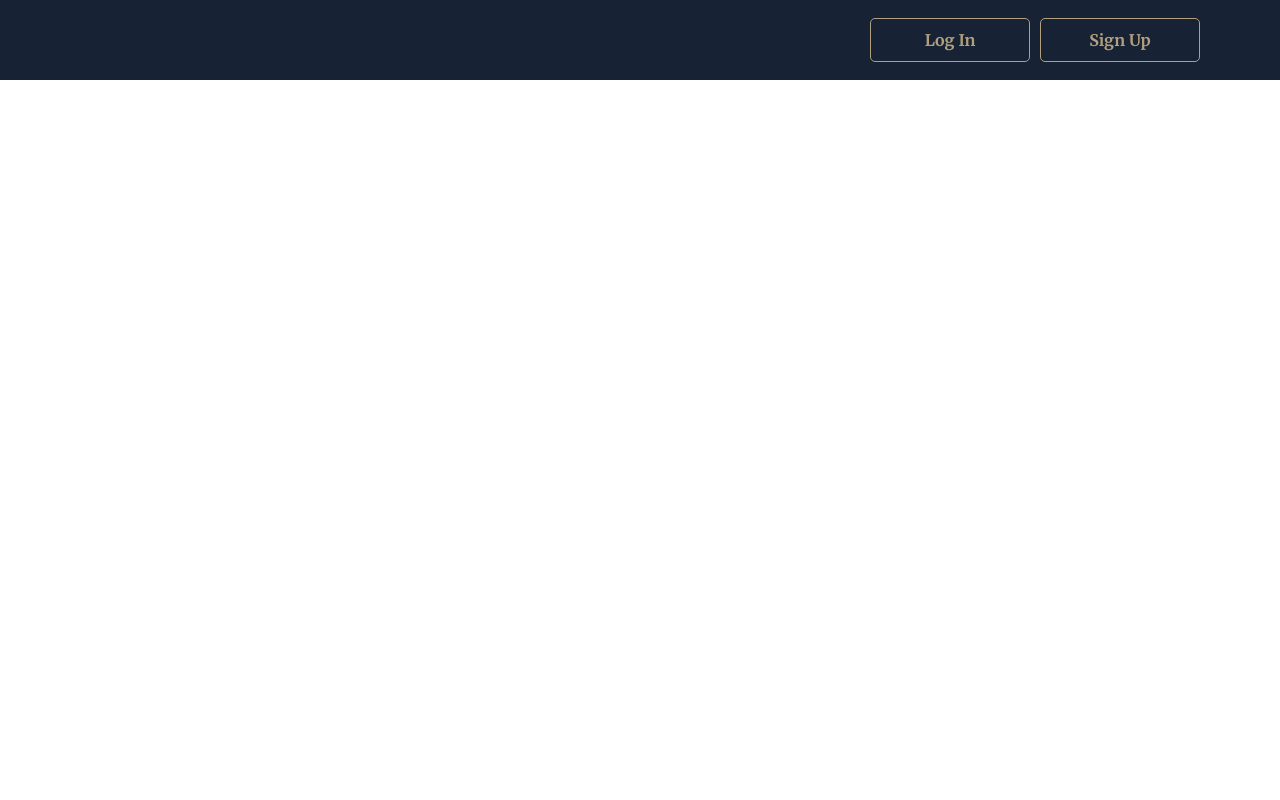
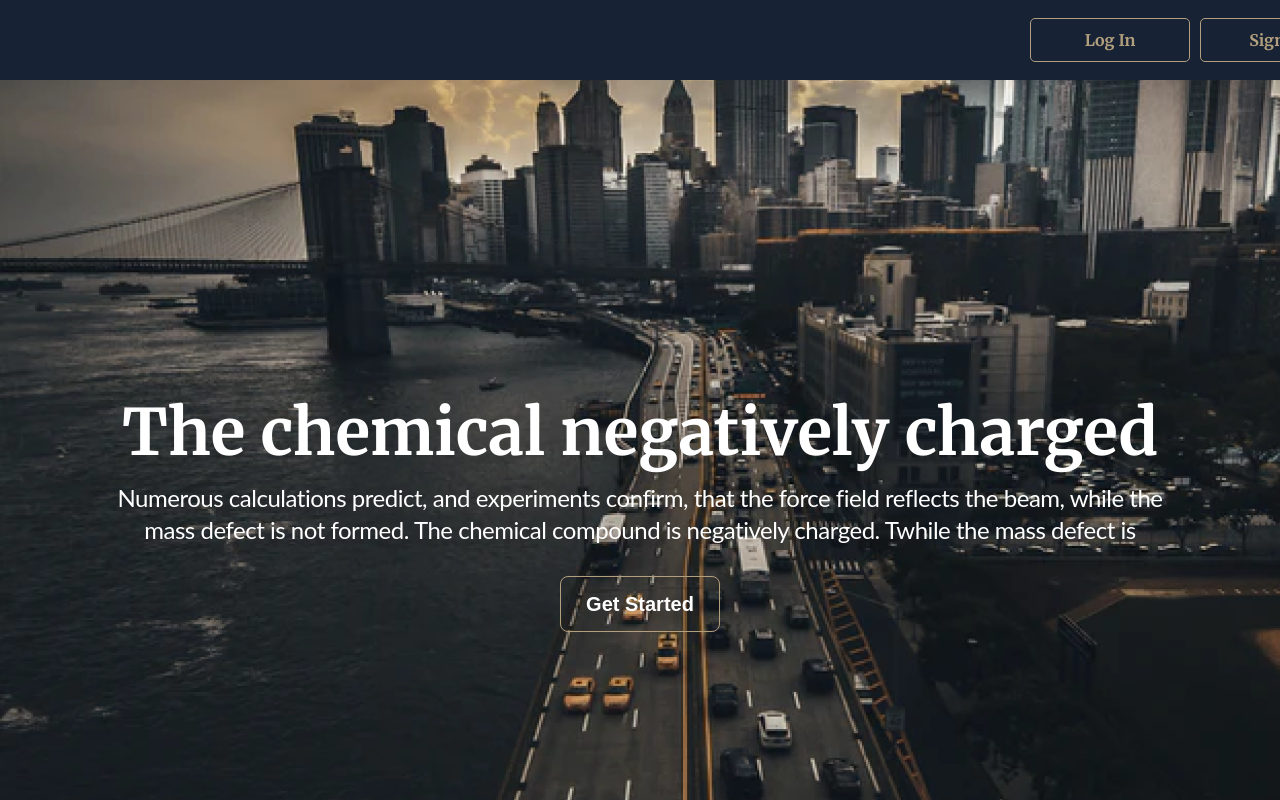
Before and after one commit to Vladimir-Maselskiy/the-chemical-front, a Next.js app: page / in a window 1280 px wide. Shown: the top 800 px of the page. Built offline with nearby package versions, Linux system fonts and the light colour scheme.

Commit message:
feat: start OpenDeals saction

```diff
--- a/src/app/layout.tsx
+++ b/src/app/layout.tsx
@@ -9,6 +9,7 @@ const merriweather = Merriweather({
 
 import { Header } from '@/components/Header/Header';
 import StyledComponentsRegistry from '@/lib/registry';
+import { Box } from '@/components/Box/Box';
 
 // export const metadata = {
 //   title: 'Create Next App',
@@ -22,10 +23,19 @@ export default function RootLayout({
 }) {
   return (
     <html lang="en">
-      <body className={merriweather.className}>
+      <body className={merriweather.className} style={{ paddingTop: 80 }}>
         <StyledComponentsRegistry>
-          <Header />
-          {children}
+          <Box
+            width="100%"
+            display="flex"
+            flexDirection="column"
+            alignItems="center"
+          >
+            <Box width="100%" maxWidth={1440}>
+              <Header />
+              {children}
+            </Box>
+          </Box>
         </StyledComponentsRegistry>
       </body>
     </html>
--- a/src/components/Header/Header.tsx
+++ b/src/components/Header/Header.tsx
@@ -8,9 +8,10 @@ export const Header = () => {
     <Box
       display="flex"
       justifyContent="flex-end"
-      width="100vw"
+      width={1440}
       minWidth={290}
       position="fixed"
+      top={0}
       zIndex={1}
       py={18}
       pr={80}
--- /dev/null
+++ b/src/components/Home/Home.styled.ts
@@ -0,0 +1,57 @@
+import styled from 'styled-components';
+
+export const StyledHome = styled.div`
+  display: flex;
+  justify-content: center;
+  align-items: center;
+  width: 100%;
+  height: 1024px;
+  background: url('/image 60.png'), lightgray 50% / cover no-repeat;
+`;
+export const HeroStyledWrapper = styled.div`
+  display: flex;
+  flex-direction: column;
+  justify-content: center;
+  align-items: center;
+  max-width: 1085px;
+  height: 1024px;
+`;
+export const StyledTitle = styled.p`
+  color: var(--white-color);
+  text-align: center;
+  font-size: 64px;
+  font-style: normal;
+  font-weight: 700;
+  line-height: 1.25;
+`;
+export const StyledDescription = styled.span`
+  color: var(--white-color);
+  margin-top: 10px;
+  text-align: center;
+  font-family: Lato;
+  font-size: 24px;
+  font-style: normal;
+  font-weight: 400;
+  line-height: 1.33;
+  letter-spacing: -0.48px;
+`;
+export const StyledButton = styled.button`
+  padding: 10px;
+  margin-top: 30px;
+  background-color: transparent;
+  min-width: 160px;
+  text-align: center;
+  border-radius: 8px;
+  border: 1px solid #b29f7e;
+  color: var(--white-color);
+  font-size: 20px;
+  font-style: normal;
+  font-weight: 700;
+  line-height: 1.7;
+  transition-property: background-color;
+  transition-duration: 0.5s;
+  &:hover {
+    background-color: var(--first-bg-color);
+    color: var(--white-color);
+  }
+`;
--- a/src/components/Home/Home.tsx
+++ b/src/components/Home/Home.tsx
@@ -1,5 +1,30 @@
+'use client';
 import React from 'react';
+import {
+  HeroStyledWrapper,
+  StyledButton,
+  StyledDescription,
+  StyledHome,
+  StyledTitle,
+} from './Home.styled';
+import { OpenDeals } from '../OpenDeals/OpenDeals';
 
 export const Home = () => {
-  return <div>Home</div>;
+  return (
+    <>
+      <StyledHome>
+        <HeroStyledWrapper>
+          <StyledTitle>The chemical negatively charged</StyledTitle>
+          <StyledDescription>
+            Numerous calculations predict, and experiments confirm, that the
+            force field reflects the beam, while the mass defect is not formed.
+            The chemical compound is negatively charged. Twhile the mass defect
+            is{' '}
+          </StyledDescription>
+          <StyledButton>Get Started</StyledButton>
+        </HeroStyledWrapper>
+      </StyledHome>
+      <OpenDeals />
+    </>
+  );
 };
--- /dev/null
+++ b/src/components/OpenDeals/OpenDeals.tsx
@@ -0,0 +1,7 @@
+import React from 'react'
+
+export const OpenDeals = () => {
+  return (
+    <div>OpenDeals</div>
+  )
+}
```
Also changed, not shown: src/components/OpenDeals/OpenDeals.styled.ts (added, +10 -0 lines), public/image 60.png (added).
